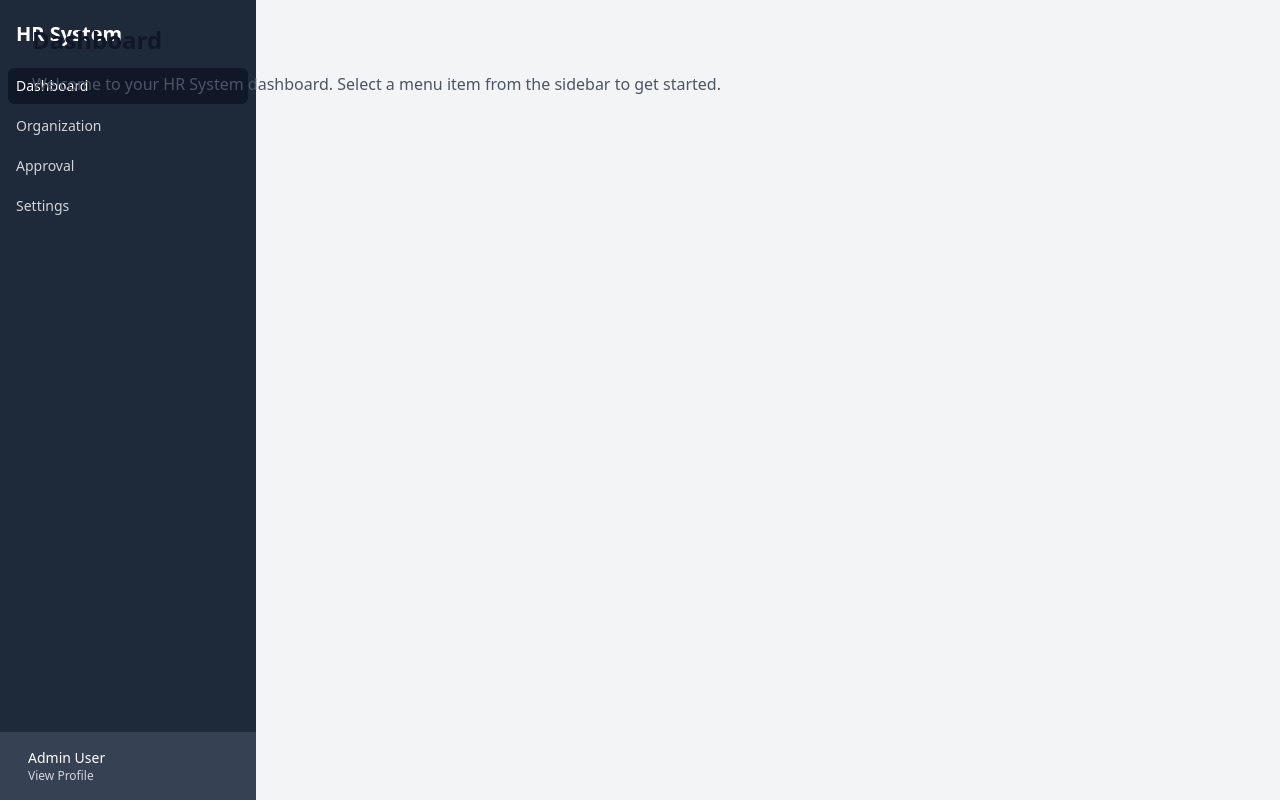
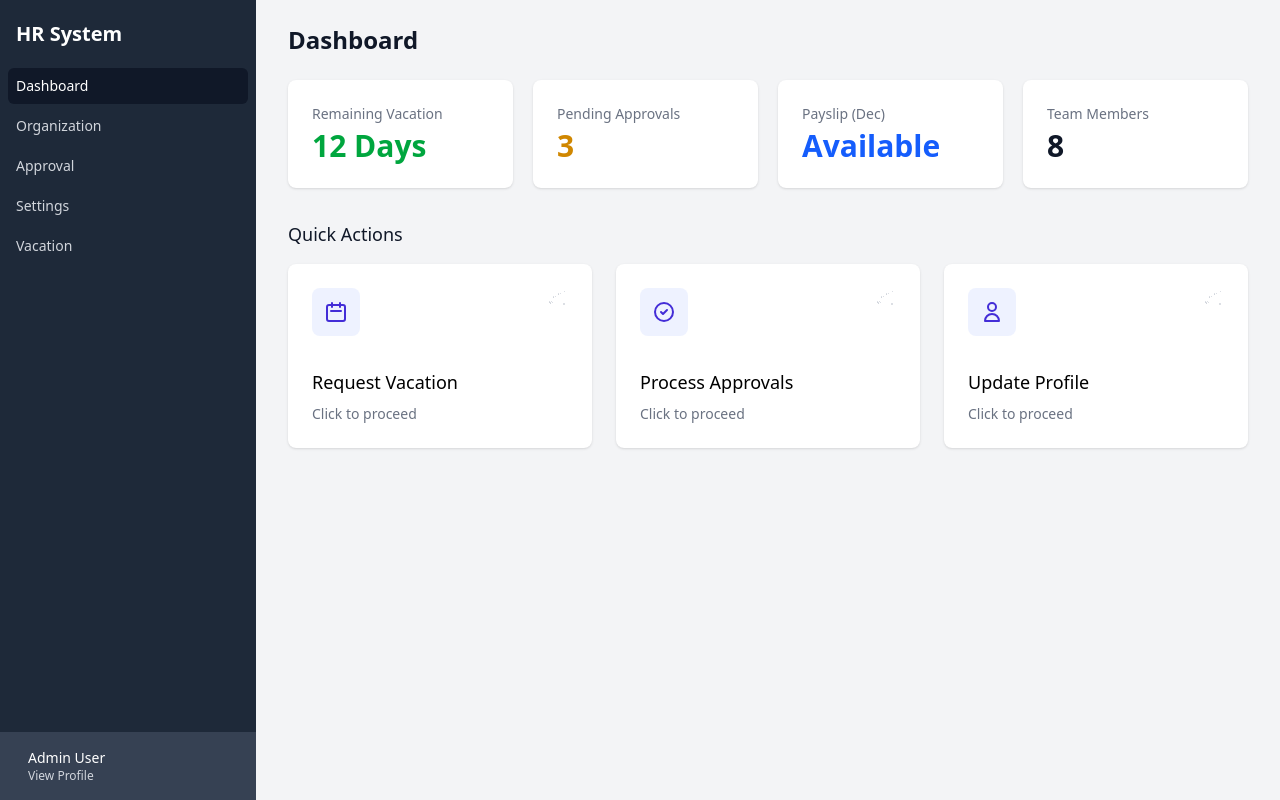
Before and after one commit to taegeon-park23/my-hr-system, a Next.js app in the folder frontend/: page /dashboard in a window 1280 px wide. Built offline with nearby package versions, Linux system fonts and the light colour scheme; sample sign-in values are in the browser's storage.

Commit message:
refactor(frontend): improve layout, add dashboard widgets, and strict types

```diff
--- a/frontend/src/app/dashboard/layout.tsx
+++ b/frontend/src/app/dashboard/layout.tsx
@@ -1,5 +1,6 @@
 'use client';
 
+import { useState } from 'react';
 import { AuthGuard } from '@/features/auth/ui/AuthGuard';
 import { Sidebar } from '@/widgets/Sidebar/Sidebar';
 
@@ -8,11 +9,27 @@ export default function DashboardLayout({
 }: {
     children: React.ReactNode;
 }) {
+    const [sidebarOpen, setSidebarOpen] = useState(false);
+
     return (
         <AuthGuard>
             <div className="h-screen flex overflow-hidden bg-gray-100">
-                <Sidebar />
-                <div className="flex flex-col w-0 flex-1 overflow-hidden">
+                <Sidebar isOpen={sidebarOpen} onClose={() => setSidebarOpen(false)} />
+
+                <div className="flex flex-col w-0 flex-1 overflow-hidden md:ml-64">
+                    {/* Mobile Header */}
+                    <div className="md:hidden pl-1 pt-1 sm:pl-3 sm:pt-3">
+                        <button
+                            className="-ml-0.5 -mt-0.5 h-12 w-12 inline-flex items-center justify-center rounded-md text-gray-500 hover:text-gray-900 focus:outline-none focus:ring-2 focus:ring-inset focus:ring-indigo-500"
+                            onClick={() => setSidebarOpen(true)}
+                        >
+                            <span className="sr-only">Open sidebar</span>
+                            <svg className="h-6 w-6" fill="none" viewBox="0 0 24 24" stroke="currentColor">
+                                <path strokeLinecap="round" strokeLinejoin="round" strokeWidth="2" d="M4 6h16M4 12h16M4 18h16" />
+                            </svg>
+                        </button>
+                    </div>
+
                     <main className="flex-1 relative overflow-y-auto focus:outline-none">
                         <div className="py-6">
                             <div className="max-w-7xl mx-auto px-4 sm:px-6 md:px-8">
--- a/frontend/src/app/dashboard/page.tsx
+++ b/frontend/src/app/dashboard/page.tsx
@@ -1,10 +1,14 @@
+import { QuickStats } from '@/widgets/Dashboard/QuickStats';
+import { QuickActions } from '@/widgets/Dashboard/QuickActions';
+
 export default function DashboardPage() {
     return (
         <div>
-            <h1 className="text-2xl font-semibold text-gray-900">Dashboard</h1>
-            <p className="mt-4 text-gray-600">
-                Welcome to your HR System dashboard. Select a menu item from the sidebar to get started.
-            </p>
+            <h1 className="text-2xl font-bold text-gray-900 mb-6">Dashboard</h1>
+            <QuickStats />
+
+            <h2 className="text-lg font-medium text-gray-900 mb-4">Quick Actions</h2>
+            <QuickActions />
         </div>
     );
 }
--- a/frontend/src/features/vacation/api/vacationApi.ts
+++ b/frontend/src/features/vacation/api/vacationApi.ts
@@ -1,4 +1,5 @@
 import { client } from '@/shared/api/client';
+import { ApiResponse } from '@/shared/api/types';
 
 export interface VacationBalance {
     id: number;
@@ -23,13 +24,13 @@ export interface VacationRequest {
 
 export const vacationApi = {
     getMyBalance: async (year: number, userId: number) => {
-        const response = await client.get<any>(`/vacations/balance?year=${year}&userId=${userId}`);
-        return response.data.data as VacationBalance;
+        const response = await client.get<ApiResponse<VacationBalance>>(`/vacations/balance?year=${year}&userId=${userId}`);
+        return response.data.data;
     },
 
     getMyRequests: async (userId: number) => {
-        const response = await client.get<any>(`/vacations/requests?userId=${userId}`);
-        return response.data.data as VacationRequest[];
+        const response = await client.get<ApiResponse<VacationRequest[]>>(`/vacations/requests?userId=${userId}`);
+        return response.data.data;
     },
 
     requestVacation: async (data: {
@@ -39,8 +40,8 @@ export const vacationApi = {
         endDate: string;
         reason: string;
     }) => {
-        const response = await client.post<any>(`/vacations/request?userId=${data.userId}`, data);
-        return response.data.data as VacationRequest;
+        const response = await client.post<ApiResponse<VacationRequest>>(`/vacations/request?userId=${data.userId}`, data);
+        return response.data.data;
     },
 };
 
--- /dev/null
+++ b/frontend/src/shared/api/types.ts
@@ -0,0 +1,9 @@
+export interface ApiResponse<T> {
+    success: boolean;
+    data: T;
+    error?: {
+        code: string;
+        message: string;
+    };
+    timestamp?: string;
+}
--- /dev/null
+++ b/frontend/src/widgets/Dashboard/QuickActions.tsx
@@ -0,0 +1,60 @@
+import Link from 'next/link';
+import React from 'react';
+
+const ActionButton = ({ href, label, icon }: { href: string; label: string; icon: React.ReactNode }) => (
+    <Link href={href} className="relative group bg-white p-6 focus-within:ring-2 focus-within:ring-inset focus-within:ring-indigo-500 rounded-lg shadow hover:bg-gray-50 transition">
+        <div>
+            <span className="rounded-lg inline-flex p-3 bg-indigo-50 text-indigo-700 ring-4 ring-white group-hover:bg-indigo-100">
+                {icon}
+            </span>
+        </div>
+        <div className="mt-8">
+            <h3 className="text-lg font-medium">
+                <span className="absolute inset-0" aria-hidden="true" />
+                {label}
+            </h3>
+            <p className="mt-2 text-sm text-gray-500">
+                Click to proceed
+            </p>
+        </div>
+        <span className="pointer-events-none absolute top-6 right-6 text-gray-300 group-hover:text-gray-400" aria-hidden="true">
+            <svg className="h-6 w-6" xmlns="http://www.w3.org/2000/svg" fill="currentColor" viewBox="0 0 24 24">
+                <path d="M20 4h1a1 1 0 00-1-1v1zm-1 12a1 1 0 102 0 1 1 0 00-2 0zm-9-8a1 1 0 00-1 1v1h1V8zm1 1a1 1 0 001-1h-1v1zm-5 4a1 1 0 00-1 1v1h1v-1zm1 1a1 1 0 001-1h-1v1zm8-9a1 1 0 00-1 1v1h1V4zm1 1a1 1 0 001-1h-1v1zm-9 8a1 1 0 00-1 1v1h1v-1zm1 1a1 1 0 001-1h-1v1z" />
+            </svg>
+        </span>
+    </Link>
+);
+
+export const QuickActions = () => {
+    return (
+        <div className="grid grid-cols-1 gap-6 sm:grid-cols-2 lg:grid-cols-3">
+            <ActionButton
+                href="/dashboard/vacation/request"
+                label="Request Vacation"
+                icon={
+                    <svg className="h-6 w-6" fill="none" viewBox="0 0 24 24" stroke="currentColor">
+                        <path strokeLinecap="round" strokeLinejoin="round" strokeWidth="2" d="M8 7V3m8 4V3m-9 8h10M5 21h14a2 2 0 002-2V7a2 2 0 00-2-2H5a2 2 0 00-2 2v12a2 2 0 002 2z" />
+                    </svg>
+                }
+            />
+            <ActionButton
+                href="/dashboard/approval"
+                label="Process Approvals"
+                icon={
+                    <svg className="h-6 w-6" fill="none" viewBox="0 0 24 24" stroke="currentColor">
+                        <path strokeLinecap="round" strokeLinejoin="round" strokeWidth="2" d="M9 12l2 2 4-4m6 2a9 9 0 11-18 0 9 9 0 0118 0z" />
+                    </svg>
+                }
+            />
+            <ActionButton
+                href="/dashboard/settings"
+                label="Update Profile"
+                icon={
+                    <svg className="h-6 w-6" fill="none" viewBox="0 0 24 24" stroke="currentColor">
+                        <path strokeLinecap="round" strokeLinejoin="round" strokeWidth="2" d="M16 7a4 4 0 11-8 0 4 4 0 018 0zM12 14a7 7 0 00-7 7h14a7 7 0 00-7-7z" />
+                    </svg>
+                }
+            />
+        </div>
+    );
+};
--- /dev/null
+++ b/frontend/src/widgets/Dashboard/QuickStats.tsx
@@ -0,0 +1,28 @@
+import React from 'react';
+
+interface StatProps {
+    label: string;
+    value: string | number;
+    color?: string;
+}
+
+const StatCard = ({ label, value, color = "text-gray-900" }: StatProps) => (
+    <div className="bg-white overflow-hidden shadow rounded-lg">
+        <div className="px-4 py-5 sm:p-6">
+            <dt className="text-sm font-medium text-gray-500 truncate">{label}</dt>
+            <dd className={`mt-1 text-3xl font-semibold ${color}`}>{value}</dd>
+        </div>
+    </div>
+);
+
+export const QuickStats = () => {
+    // Mock data for now, ideally fetched
+    return (
+        <div className="grid grid-cols-1 gap-5 sm:grid-cols-2 lg:grid-cols-4 mb-8">
+            <StatCard label="Remaining Vacation" value="12 Days" color="text-green-600" />
+            <StatCard label="Pending Approvals" value="3" color="text-yellow-600" />
+            <StatCard label="Payslip (Dec)" value="Available" color="text-blue-600" />
+            <StatCard label="Team Members" value="8" />
+        </div>
+    );
+};
--- a/frontend/src/widgets/Sidebar/Sidebar.tsx
+++ b/frontend/src/widgets/Sidebar/Sidebar.tsx
@@ -3,7 +3,12 @@
 import Link from 'next/link';
 import { usePathname } from 'next/navigation';
 
-export const Sidebar = () => {
+interface SidebarProps {
+    isOpen?: boolean;
+    onClose?: () => void;
+}
+
+export const Sidebar = ({ isOpen, onClose }: SidebarProps) => {
     const pathname = usePathname();
 
     const navigation = [
@@ -11,11 +16,11 @@ export const Sidebar = () => {
         { name: 'Organization', href: '/dashboard/org' },
         { name: 'Approval', href: '/dashboard/approval' },
         { name: 'Settings', href: '/dashboard/settings' },
+        { name: 'Vacation', href: '/dashboard/vacation' }, // Added Vacation link
     ];
 
-    return (
-        <div className="hidden md:flex md:w-64 md:flex-col md:fixed md:inset-y-0">
-            <div className="flex-1 flex flex-col min-h-0 bg-gray-800">
+    const Content = (
+        <div className="flex-1 flex flex-col min-h-0 bg-gray-800 h-full">
             <div className="flex-1 flex flex-col pt-5 pb-4 overflow-y-auto">
                 <div className="flex items-center flex-shrink-0 px-4">
                     <h1 className="text-white font-bold text-xl">HR System</h1>
@@ -27,6 +32,7 @@ export const Sidebar = () => {
                             <Link
                                 key={item.name}
                                 href={item.href}
+                                onClick={onClose} // Close sidebar on navigate (mobile)
                                 className={`
                     group flex items-center px-2 py-2 text-sm font-medium rounded-md
                     ${isActive
@@ -51,6 +57,44 @@ export const Sidebar = () => {
                 </div>
             </div>
         </div>
+    );
+
+    return (
+        <>
+            {/* Desktop Sidebar */}
+            <div className="hidden md:flex md:w-64 md:flex-col md:fixed md:inset-y-0">
+                {Content}
             </div>
+
+            {/* Mobile Sidebar */}
+            <div className={`md:hidden fixed inset-0 flex z-40 ${isOpen ? '' : 'pointer-events-none'}`}>
+                {/* Overlay */}
+                <div
+                    className={`fixed inset-0 bg-gray-600 bg-opacity-75 transition-opacity ease-linear duration-300 ${isOpen ? 'opacity-100' : 'opacity-0'}`}
+                    onClick={onClose}
+                />
+
+                {/* Drawer */}
+                <div className={`relative flex-1 flex flex-col max-w-xs w-full bg-gray-800 transition ease-in-out duration-300 transform ${isOpen ? 'translate-x-0' : '-translate-x-full'}`}>
+                    {isOpen && (
+                        <div className="absolute top-0 right-0 -mr-12 pt-2">
+                            <button
+                                className="ml-1 flex items-center justify-center h-10 w-10 rounded-full focus:outline-none focus:ring-2 focus:ring-inset focus:ring-white"
+                                onClick={onClose}
+                            >
+                                <span className="sr-only">Close sidebar</span>
+                                <svg className="h-6 w-6 text-white" fill="none" viewBox="0 0 24 24" stroke="currentColor">
+                                    <path strokeLinecap="round" strokeLinejoin="round" strokeWidth="2" d="M6 18L18 6M6 6l12 12" />
+                                </svg>
+                            </button>
+                        </div>
+                    )}
+                    {Content}
+                </div>
+                <div className="flex-shrink-0 w-14">
+                    {/* Force sidebar to shrink to fit close icon */}
+                </div>
+            </div>
+        </>
     );
 };
```
Also changed, not shown: frontend/src/features/auth/api/authApi.ts (+20 -10 lines), 4 other files (tests, documents, lock files or other folders). Lines whose indentation alone changed are shown as unchanged.
